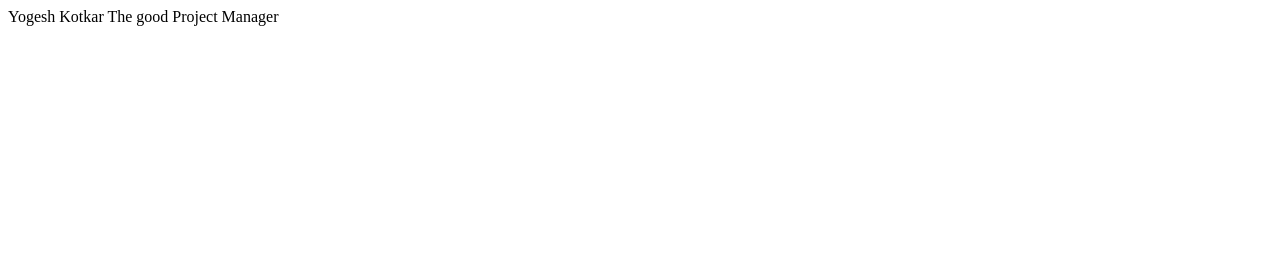
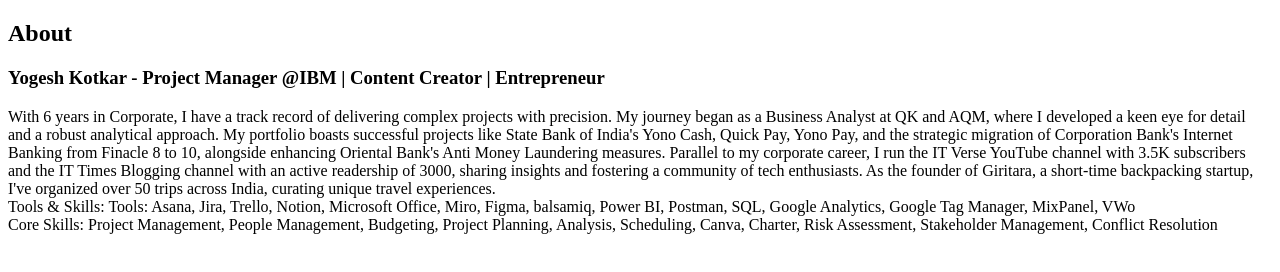
Before and after one commit to Syogeshnk/YogeshkotkarPM, a plain HTML site: page 4.3+HTML+Portfolio+Project/4.3 HTML Porfolio Project/about.html in a window 1280 px wide. Drawn offline with Linux system fonts and the light colour scheme.

Commit message:
Update about.html

```diff
--- a/4.3+HTML+Portfolio+Project/4.3 HTML Porfolio Project/about.html
+++ b/4.3+HTML+Portfolio+Project/4.3 HTML Porfolio Project/about.html
@@ -6,6 +6,20 @@
     <title>Document</title>
 </head>
 <body>
-    Yogesh Kotkar The good Project Manager
+    <h2>About</h2>
+    <p><h3>Yogesh Kotkar - Project Manager @IBM | Content Creator | Entrepreneur</h3>
+
+        With 6 years in Corporate, I have a track record of delivering complex projects with precision. My journey began as a Business Analyst at QK and AQM, where I developed a keen eye for detail and a robust analytical approach. My portfolio boasts successful projects like State Bank of India's Yono Cash, Quick Pay, Yono Pay, and the strategic migration of Corporation Bank's Internet Banking from Finacle 8 to 10, alongside enhancing Oriental Bank's Anti Money Laundering measures.
+
+        Parallel to my corporate career, I run the IT Verse YouTube channel with 3.5K subscribers and the IT Times Blogging channel with an active readership of 3000, sharing insights and fostering a community of tech enthusiasts.
+
+        As the founder of Giritara, a short-time backpacking startup, I've organized over 50 trips across India, curating unique travel experiences.
+
+        <br>Tools & Skills:
+        Tools: Asana, Jira, Trello, Notion, Microsoft Office, Miro, Figma, balsamiq, Power BI, Postman, SQL, Google Analytics, Google Tag Manager, MixPanel, VWo
+
+        <br>Core Skills:
+        Project Management, People Management, Budgeting, Project Planning, Analysis, Scheduling, Canva, Charter, Risk Assessment, Stakeholder Management, Conflict Resolution
+        </p>
 </body>
 </html>
```
